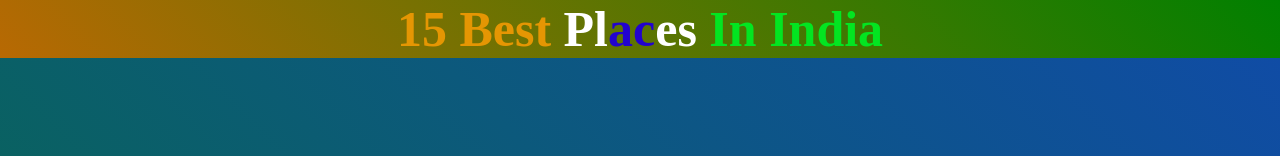
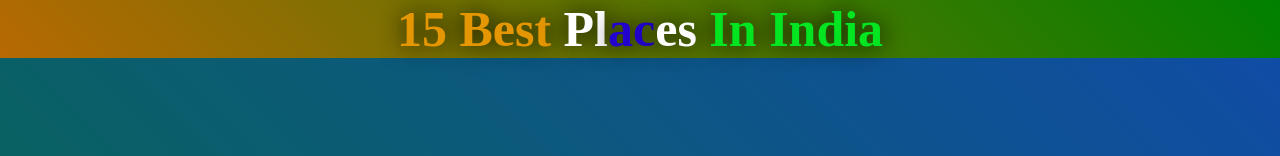
Before and after one commit to itzzmevishal/Best-places-in-India, a plain HTML site: page index.html in a window 1280 px wide. Shown: the top 156 px of the page. Drawn offline with Linux system fonts and the light colour scheme.

Commit message:
title name edited

```diff
--- a/style.css
+++ b/style.css
@@ -6,9 +6,10 @@
 
 .name{
     font-size: 50px;
+    color: rgb(240, 233, 233);
+    text-shadow: 0 0 25px  black;
     text-align: center;
     background: linear-gradient(45deg, rgb(184, 105, 3), green);
-    /* border-bottom: 1px solid yellowgreen; */
     font-weight: 700;
 
 }
```
